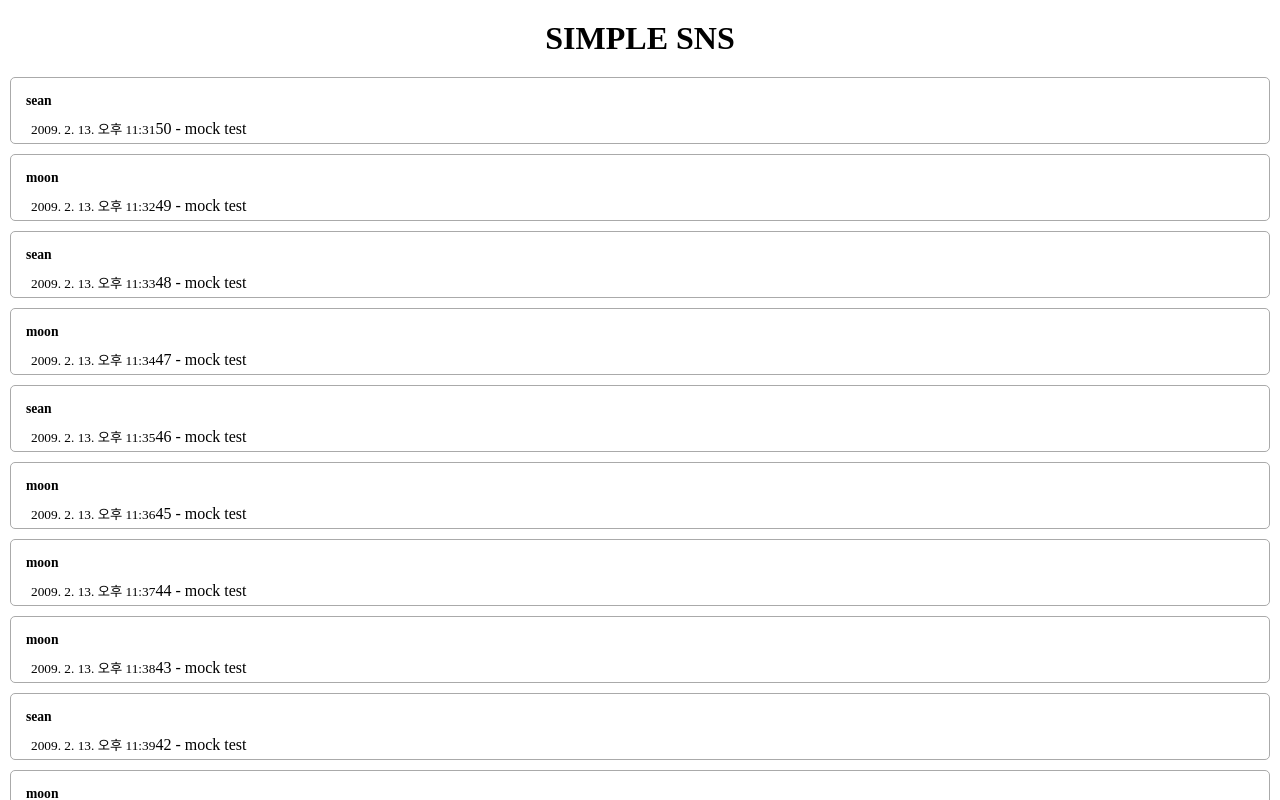
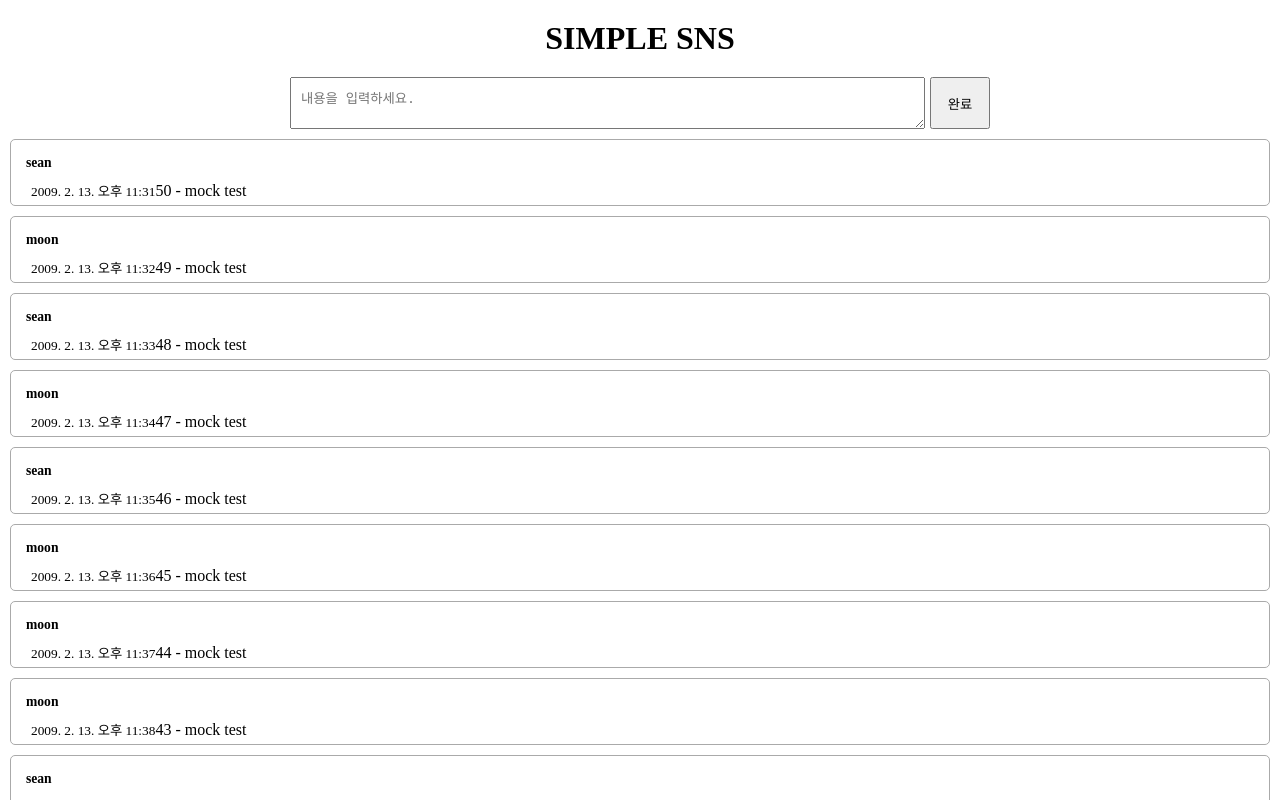
Before and after one commit to seanwu-dev/local-api, a Next.js app in the folder client/: page / in a window 1280 px wide. Shown: the top 800 px of the page. Built offline with nearby package versions, Linux system fonts and the light colour scheme.

Commit message:
Add create message function

```diff
--- /dev/null
+++ b/client/components/MsgInput.js
@@ -0,0 +1,24 @@
+import { useRef } from "react";
+
+const MsgInput = ({ mutate }) => {
+  const textRef = useRef(null);
+
+  const onSubmitForm = (e) => {
+    e.preventDefault();
+    e.stopPropagation();
+    const text = textRef.current.value;
+    textRef.current.value = "";
+    mutate(text);
+  };
+
+  return (
+    <>
+      <form className="messages__input" onSubmit={onSubmitForm}>
+        <textarea ref={textRef} placeholder="내용을 입력하세요."></textarea>
+        <button type="submit">완료</button>
+      </form>
+    </>
+  );
+};
+
+export default MsgInput;
--- a/client/components/MsgList.js
+++ b/client/components/MsgList.js
@@ -1,9 +1,11 @@
 import MsgItem from "./MsgItem";
+import MsgInput from "./MsgInput";
+import { useState } from "react";
 
 const UserIds = ["sean", "moon"];
 const getRandomId = () => UserIds[Math.round(Math.random())];
 
-const msgs = Array(50)
+const originalMsgs = Array(50)
   .fill(0)
   .map((_, i) => ({
     id: 50 - i,
@@ -13,12 +15,26 @@ const msgs = Array(50)
   }));
 
 const MsgList = () => {
+  const [msgs, setMsgs] = useState(originalMsgs);
+  const onCreate = (text) => {
+    const newMsg = {
+      id: msgs.length + 1,
+      userId: getRandomId(),
+      timestamp: Date.now(),
+      text,
+    };
+    setMsgs((msgs) => [newMsg, ...msgs]);
+  };
+
   return (
-    <ul className="messages">
-      {msgs.map((msg) => (
-        <MsgItem key={msg.id} {...msg} />
-      ))}
-    </ul>
+    <>
+      <MsgInput mutate={onCreate} />
+      <ul className="messages">
+        {msgs.map((msg) => (
+          <MsgItem key={msg.id} {...msg} />
+        ))}
+      </ul>
+    </>
   );
 };
 
```
